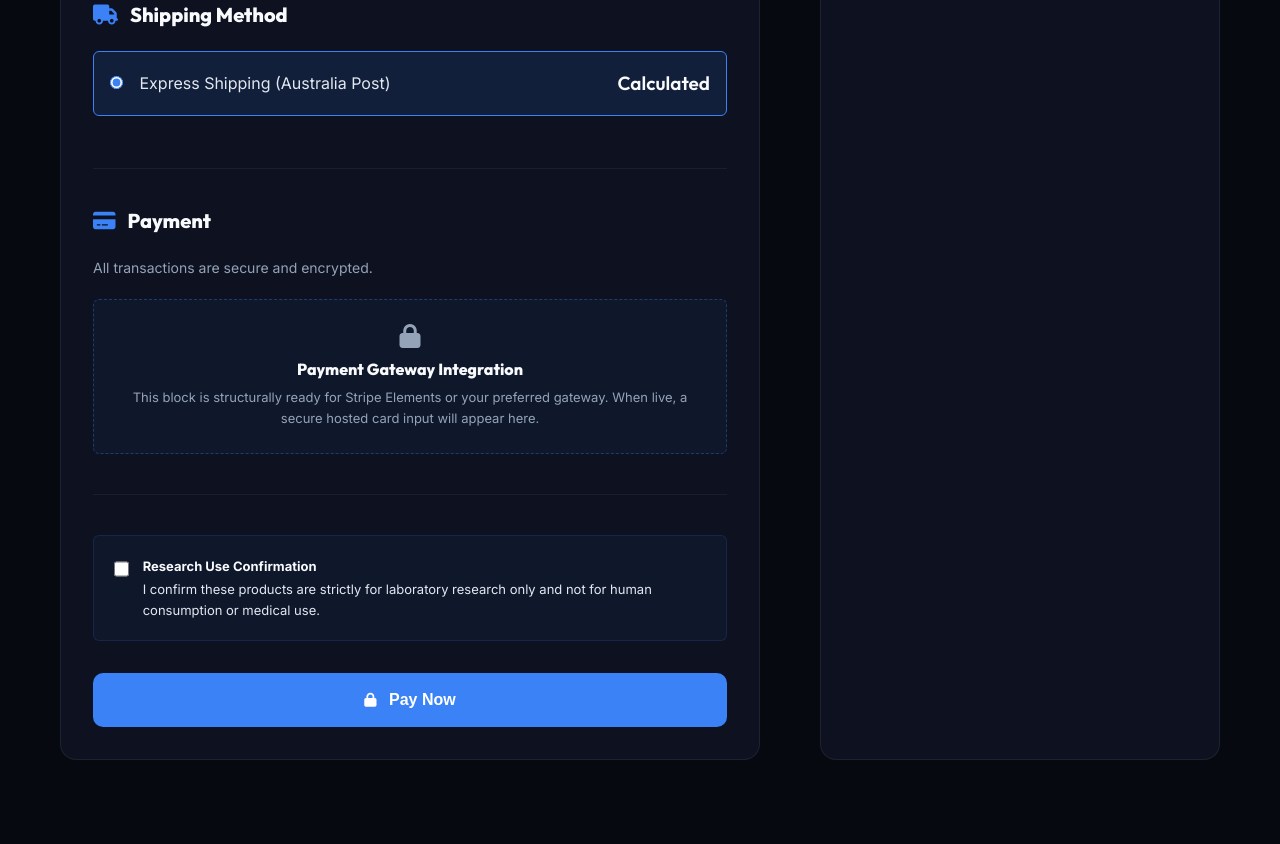
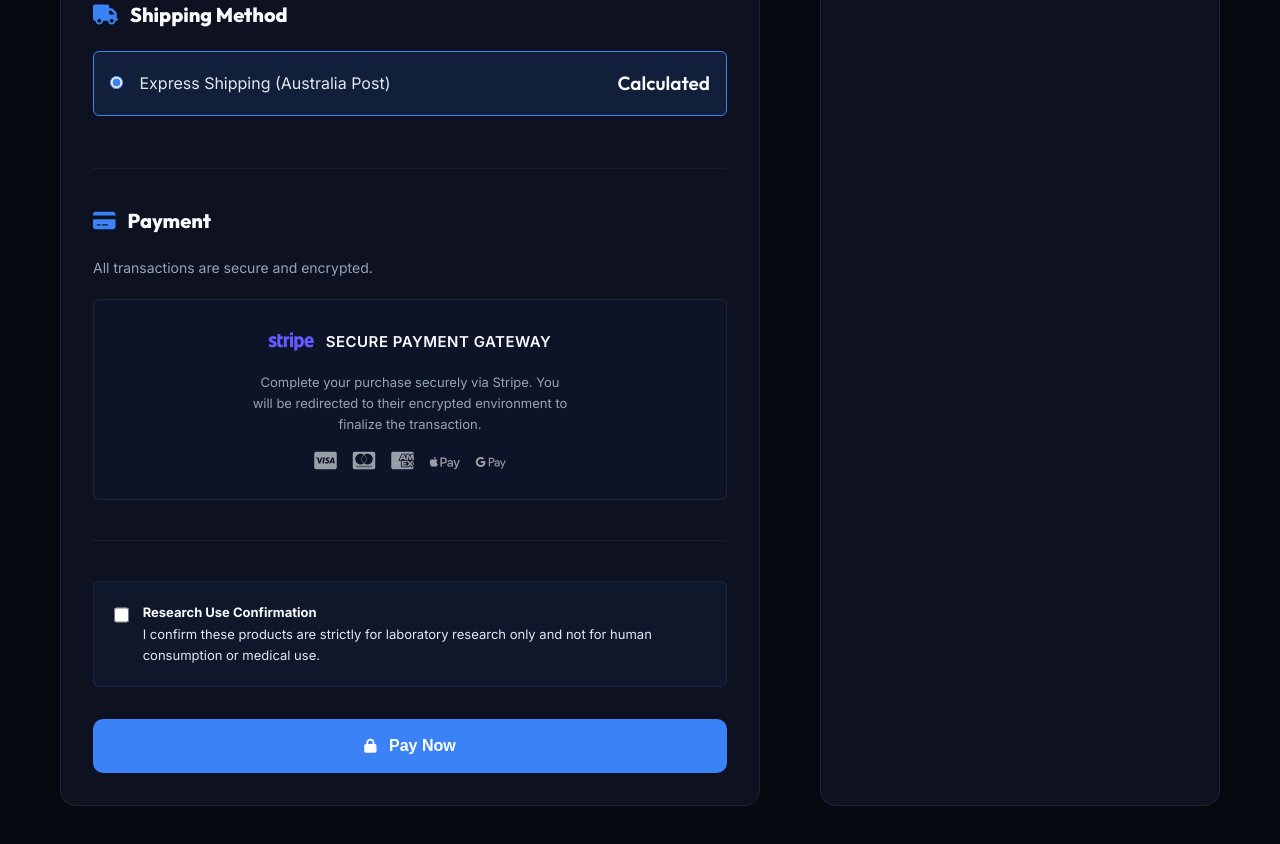
Before and after one commit to Deadeyesolos/synexis-peptides, a website: page checkout.html in a window 1280 px wide. Shown: the part 857-1701 px from the top of the page. Drawn offline with Linux system fonts and the light colour scheme; some packages are replaced by stand-ins of ours.

Commit message:
Clean up checkout UI and enhance secure payment messaging

```diff
--- a/checkout.html
+++ b/checkout.html
@@ -380,13 +380,23 @@
                     <h2><i class="fas fa-credit-card"></i> Payment</h2>
                     <p style="color: var(--text-muted); font-size: 14px; margin-bottom: 20px;">All transactions are secure and encrypted.</p>
 
-                    <div style="padding: 24px; border: 1px dashed var(--border-hover); border-radius: var(--radius-sm); text-align: center; background: rgba(59,130,246,0.05);">
-                        <i class="fas fa-lock" style="font-size: 24px; color: var(--text-muted); margin-bottom: 12px;"></i>
-                        <h4 style="color: var(--text-white); margin-bottom: 8px;">Payment Gateway Integration</h4>
-                        <p style="font-size: 13px; color: var(--text-muted);">
-                            This block is structurally ready for Stripe Elements or your preferred gateway. When live, a secure hosted card input will appear here.
+                    <div style="padding: 24px; border: 1px solid var(--border); border-radius: var(--radius-sm); text-align: center; background: rgba(59,130,246,0.03);">
+                        <div style="display: flex; align-items: center; justify-content: center; gap: 12px; margin-bottom: 12px; color: var(--text-white); font-weight: 600;">
+                            <i class="fab fa-stripe" style="font-size: 36px; color: #635bff;"></i>
+                            <span style="font-size: 15px; letter-spacing: 0.5px; text-transform: uppercase;">Secure Payment Gateway</span>
+                        </div>
+                        <p style="font-size: 13px; color: var(--text-muted); line-height: 1.6; max-width: 320px; margin: 0 auto 16px;">
+                            Complete your purchase securely via Stripe. You will be redirected to their encrypted environment to finalize the transaction.
                         </p>
+                        <div style="display: flex; justify-content: center; gap: 16px; opacity: 0.6; color: var(--text-white);">
+                            <i class="fab fa-cc-visa" style="font-size: 20px;"></i>
+                            <i class="fab fa-cc-mastercard" style="font-size: 20px;"></i>
+                            <i class="fab fa-cc-amex" style="font-size: 20px;"></i>
+                            <i class="fab fa-apple-pay" style="font-size: 24px;"></i>
+                            <i class="fab fa-google-pay" style="font-size: 24px;"></i>
+                        </div>
                     </div>
+
                 </div>
 
                 <div style="margin-top: 32px; padding: 20px; background: rgba(59, 130, 246, 0.05); border: 1px solid rgba(59, 130, 246, 0.15); border-radius: var(--radius-sm);">
```
